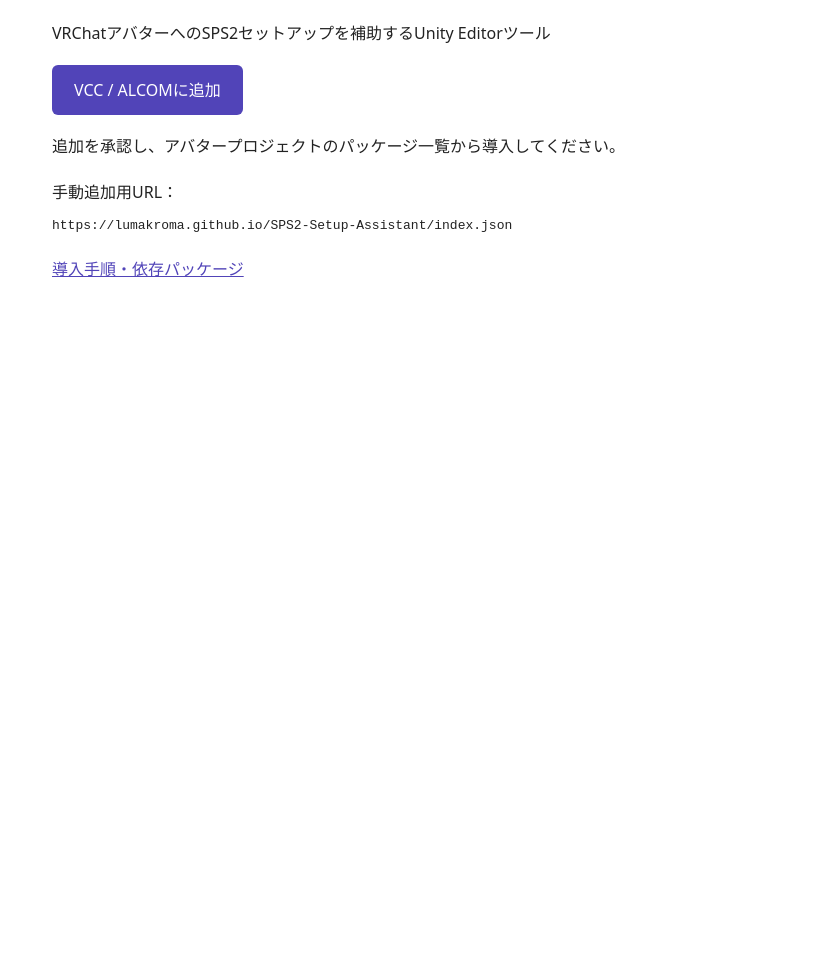
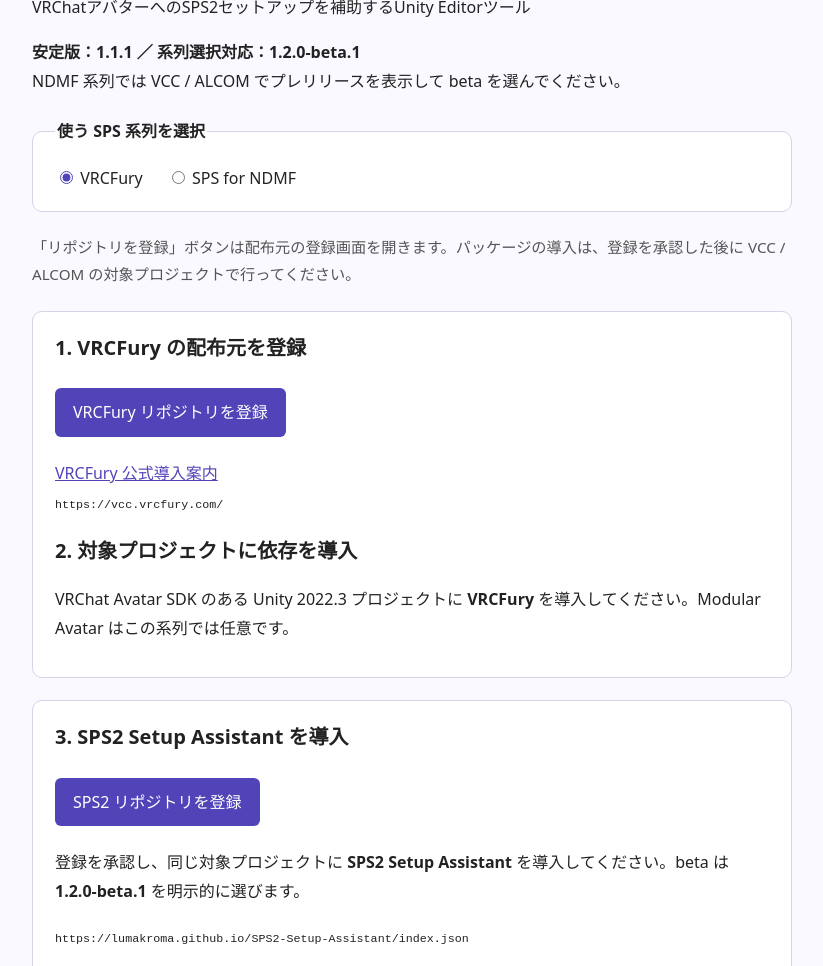
Before and after one commit to LumaKroma/SPS2-Setup-Assistant, a plain HTML site: page Website/index.html in a window 1280 px wide. Shown: the part 134-1100 px from the top of the page, without its empty margins (228-1051 px from the left). Before the commit the page ends 800 px from the top, so only its background shows below. Drawn offline with Linux system fonts and the light colour scheme.

Commit message:
docs: add Fury and NDMF beta installation choices

```diff
--- a/Website/index.html
+++ b/Website/index.html
@@ -1,11 +1,39 @@
 <!doctype html>
-<html lang="ja"><meta charset="utf-8"><meta name="viewport" content="width=device-width,initial-scale=1">
-<title>SPS2 Setup Assistant</title>
-<style>body{font-family:system-ui,sans-serif;max-width:720px;margin:70px auto;padding:0 24px;line-height:1.9;color:#222}a{color:#5144b8}.button{display:inline-block;padding:10px 22px;background:#5144b8;color:white;border-radius:6px;text-decoration:none}code{overflow-wrap:anywhere}</style>
+<html lang="ja">
+<head><meta charset="utf-8"><meta name="viewport" content="width=device-width,initial-scale=1">
+<title>SPS2 Setup Assistant — 導入</title>
+<style>body{font-family:system-ui,sans-serif;max-width:760px;margin:48px auto;padding:0 24px;line-height:1.8;color:#222;background:#faf9ff}a{color:#5144b8}.button{display:inline-block;margin:6px 10px 6px 0;padding:10px 18px;background:#5144b8;color:white;border-radius:6px;text-decoration:none}fieldset,section{border:1px solid #d7d2e8;border-radius:10px;padding:18px 22px;margin:22px 0;background:white}legend{font-weight:bold}label{display:inline-block;margin-right:24px;cursor:pointer}input{accent-color:#5144b8}code{overflow-wrap:anywhere;font-size:.9em}.note{color:#555;font-size:.95em}[hidden]{display:none}h2{font-size:1.25rem;margin-top:0}:focus-visible{outline:3px solid #c35f00;outline-offset:3px}</style>
+</head><body>
 <h1>SPS2 Setup Assistant</h1>
 <p>VRChatアバターへのSPS2セットアップを補助するUnity Editorツール</p>
-<p><a class="button" href="vcc://vpm/addRepo?url=https%3A%2F%2Flumakroma.github.io%2FSPS2-Setup-Assistant%2Findex.json">VCC / ALCOMに追加</a></p>
-<p>追加を承認し、アバタープロジェクトのパッケージ一覧から導入してください。</p>
-<p>手動追加用URL：<br><code>https://lumakroma.github.io/SPS2-Setup-Assistant/index.json</code></p>
-<p><a href="https://github.com/LumaKroma/SPS2-Setup-Assistant#導入">導入手順・依存パッケージ</a></p>
-</html>
+<p><strong>安定版：1.1.1 ／ 系列選択対応：1.2.0-beta.1</strong><br>NDMF 系列では VCC / ALCOM でプレリリースを表示して beta を選んでください。</p>
+<fieldset><legend>使う SPS 系列を選択</legend><label><input type="radio" name="family" value="fury" checked> VRCFury</label><label><input type="radio" name="family" value="ndmf"> SPS for NDMF</label></fieldset>
+<p class="note">「リポジトリを登録」ボタンは配布元の登録画面を開きます。パッケージの導入は、登録を承認した後に VCC / ALCOM の対象プロジェクトで行ってください。</p>
+<section id="fury" aria-label="VRCFury 系列の導入">
+<h2>1. VRCFury の配布元を登録</h2>
+<a class="button" href="vcc://vpm/addRepo?url=https%3A%2F%2Fvcc.vrcfury.com%2F">VRCFury リポジトリを登録</a>
+<p><a href="https://vrcfury.com/download/">VRCFury 公式導入案内</a><br><code>https://vcc.vrcfury.com/</code></p>
+<h2>2. 対象プロジェクトに依存を導入</h2><p>VRChat Avatar SDK のある Unity 2022.3 プロジェクトに <strong>VRCFury</strong> を導入してください。Modular Avatar はこの系列では任意です。</p>
+</section>
+<section id="ndmf" aria-label="NDMF 系列の導入" hidden>
+<h2>1. SPS for NDMF と MA / NDMF の配布元を登録</h2>
+<a class="button" href="vcc://vpm/addRepo?url=https%3A%2F%2Fspsndmf.vpm.nrzk.net%2Findex.json">SPS for NDMF リポジトリを登録</a>
+<a class="button" href="vcc://vpm/addRepo?url=https%3A%2F%2Fvpm.nadena.dev%2Fvpm.json">MA / NDMF リポジトリを登録</a>
+<p><a href="https://spsndmf.nrzk.net/guides/install/">SPS for NDMF 公式導入案内</a><br><code>https://spsndmf.vpm.nrzk.net/index.json</code><br><code>https://vpm.nadena.dev/vpm.json</code></p>
+<h2>2. 対象プロジェクトに依存を導入</h2><p>VRChat Avatar SDK のある Unity 2022.3 プロジェクトに <strong>SPS for NDMF 1.1430.0</strong>、<strong>Modular Avatar 1.18.1 以上・2 未満</strong>、<strong>NDMF 1.11 以上・2 未満</strong>を導入してください。新規セットアップに Fury 本体・VRCFury Stub・Migrator は不要です。</p>
+</section>
+<section><h2>3. SPS2 Setup Assistant を導入</h2>
+<a class="button" href="vcc://vpm/addRepo?url=https%3A%2F%2Flumakroma.github.io%2FSPS2-Setup-Assistant%2Findex.json">SPS2 リポジトリを登録</a>
+<p>登録を承認し、同じ対象プロジェクトに <strong>SPS2 Setup Assistant</strong> を導入してください。beta は <strong>1.2.0-beta.1</strong> を明示的に選びます。</p><p><code>https://lumakroma.github.io/SPS2-Setup-Assistant/index.json</code></p>
+<p>Unity の <code>Tools &gt; LumaKroma &gt; SPS2 Setup Assistant</code> を開いて新規生成します。使える系列が一つなら自動選択されます。両方あれば希望の系列を選んでください。保存済み・生成済み設定は元の系列を保持します。</p></section>
+<section><h2>テストプラグの表示：lilToon</h2><p>IcePop テストプラグを表示する場合は <strong>lilToon</strong> を別途導入してください。</p>
+<a class="button" href="vcc://vpm/addRepo?url=https%3A%2F%2Flilxyzw.github.io%2Fvpm-repos%2Fvpm.json">lilToon リポジトリを登録</a><p><code>https://lilxyzw.github.io/vpm-repos/vpm.json</code></p></section>
+<section><h2>unitypackage から導入する場合</h2><p>系列別インストーラーが、共通の SPS2 beta と選んだ系列の依存、表示用 lilToon を公式配布から取得します。依存本体は同梱しません。対象プロジェクトをバックアップしてから一つをインポートし、確認画面を読んでください。通信が必要です。</p>
+<a class="button" href="https://github.com/LumaKroma/SPS2-Setup-Assistant/releases/download/1.2.0-beta.1/SPS2-Setup-Assistant-1.2.0-beta.1-Fury-Installer.zip">Fury 向けインストーラー ZIP</a>
+<a class="button" href="https://github.com/LumaKroma/SPS2-Setup-Assistant/releases/download/1.2.0-beta.1/SPS2-Setup-Assistant-1.2.0-beta.1-NDMF-Installer.zip">NDMF 向けインストーラー ZIP</a>
+<p class="note">ZIP 内の unitypackage を使用します。既存依存は指定範囲に応じて解決されます。両方を使う必要はありません。旧 Assets 版からの移行は README の削除範囲を確認してください。</p></section>
+<p class="note">各依存のライセンスは SPS2 の MIT とは別です。SPS for NDMF を商用アバター制作・販売・寄付付きサービス等に使う場合は、改変版への依存・利用案内条件を確認してください。<a href="https://github.com/niriziki/VRCFury/blob/ndmf/LICENSE.md">SPS for NDMF のライセンス</a></p>
+<p><a href="https://github.com/LumaKroma/SPS2-Setup-Assistant#導入">詳しい導入・移行手順</a></p>
+<noscript><p>JavaScript が無効です。両系列の手順を表示しています。</p><style>#ndmf[hidden]{display:block}</style></noscript>
+<script>document.querySelectorAll('input[name="family"]').forEach(input=>input.addEventListener('change',()=>{document.getElementById('fury').hidden=input.value!=='fury';document.getElementById('ndmf').hidden=input.value!=='ndmf';}));</script>
+</body></html>
```
